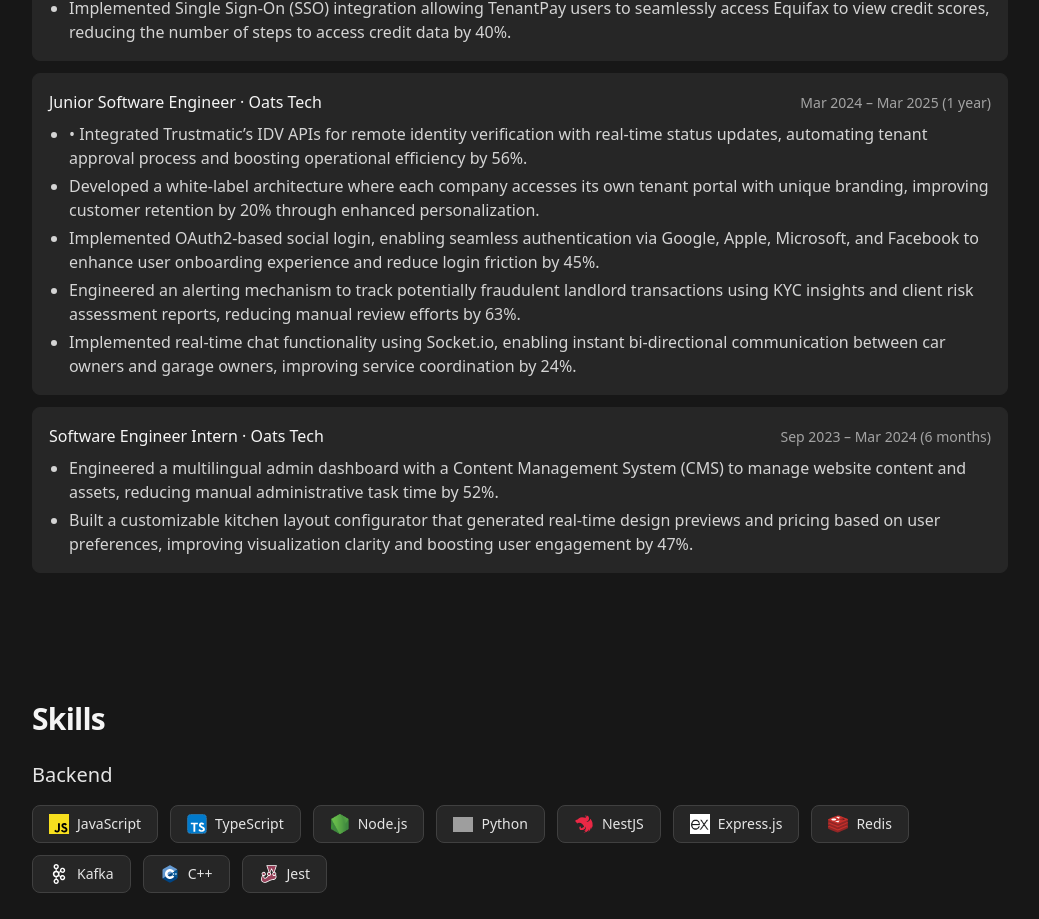
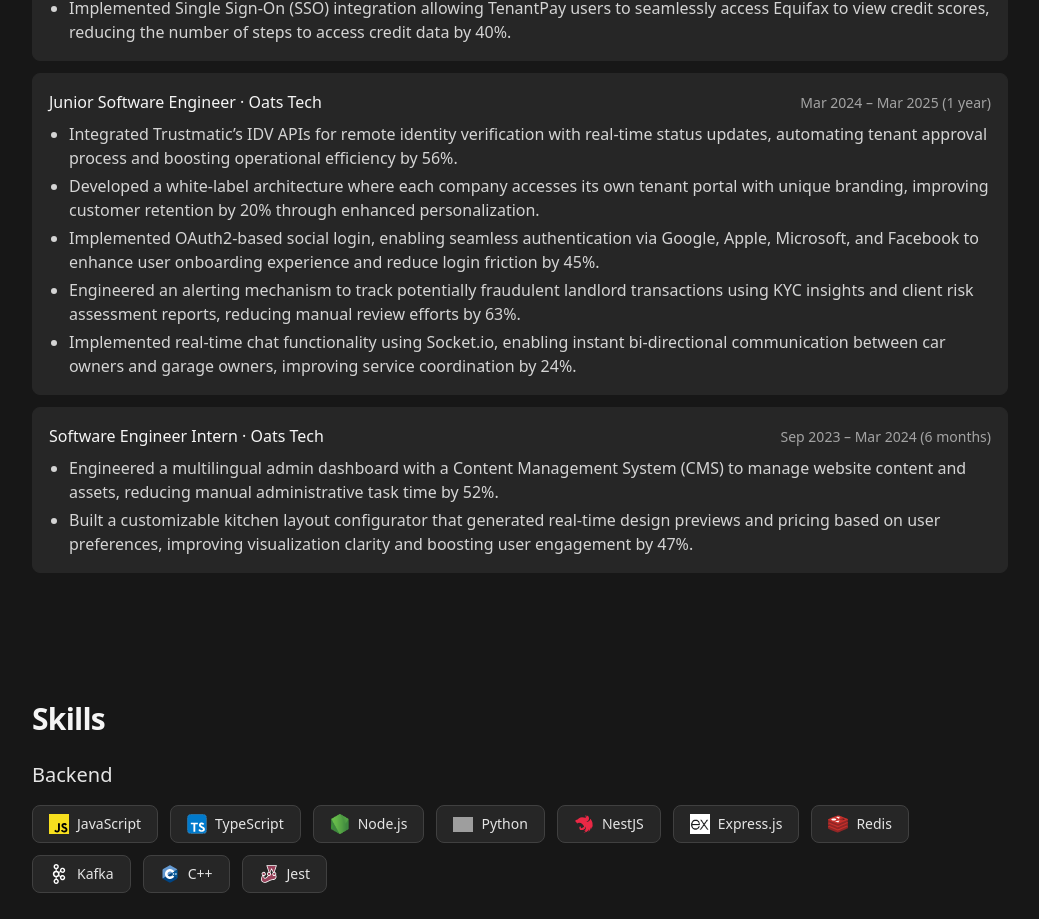
Before and after one commit to yashverma03/portfolio, a React (Vite) app in the folder frontend/: page / in a window 1280 px wide. Shown: the part 998-1917 px from the top of the page, without its empty margins (120-1159 px from the left). Built offline with nearby package versions, Linux system fonts and the light colour scheme; grey boxes are pictures that could not be loaded.

Commit message:
fix: remove bullet points from work experience list for cleaner presentation

```diff
--- a/frontend/src/pages/Home/WorkExperience/WorkExperience.tsx
+++ b/frontend/src/pages/Home/WorkExperience/WorkExperience.tsx
@@ -105,7 +105,7 @@
 
   const cleanPoint = (point: string) => {
     return point
-      .replace(/^•\s*/, '') // remove leading bullet
+      .replace(/•/, '') // remove bullet
       .replace(/\.{2,}/g, '.') // replace multiple dots with one
       .trim(); // remove extra spaces
   };
```
